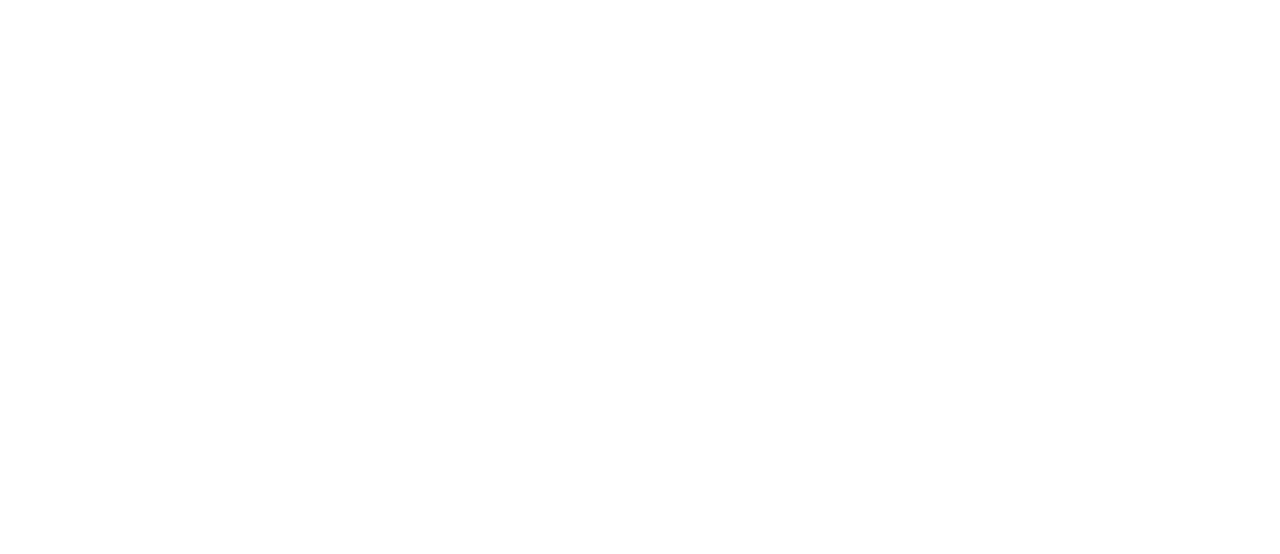
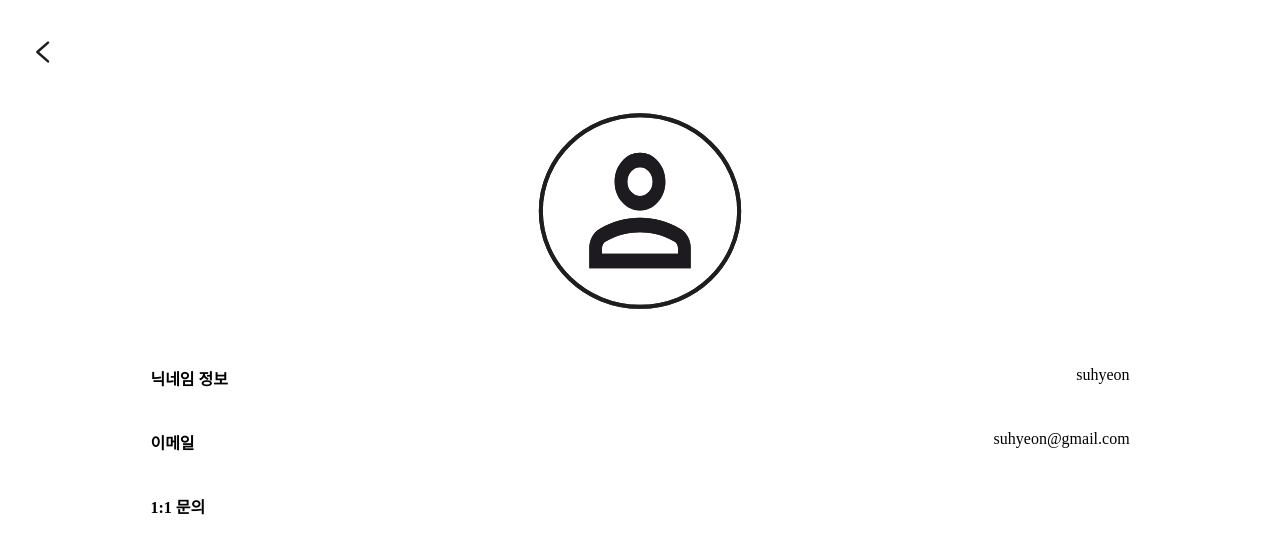
Before and after one commit to dusskdus/calen-do_FE, a React (Create React App) app in the folder calendo-fe/: page /mypage in a window 1280 px wide. Before the commit this address had no page. Shown: the top 554 px of the page. Built offline with nearby package versions, Linux system fonts and the light colour scheme.

Commit message:
feature: 마이페이지 UI 구현 완료

```diff
--- a/calendo-fe/src/Routes.js
+++ b/calendo-fe/src/Routes.js
@@ -5,6 +5,8 @@
 import WholeSchedule from "./pages/WholeSchedule"; // 로그인 성공 시 이동할 페이지 import
 import Home from "./pages/home/Home"; // 기존 Home 페이지
 import { InvitePage } from "./pages/invite/InvitePage";
+import MyPage from "./pages/MyPage";
+
 
 
 const Router = () => {
@@ -12,10 +14,11 @@
         <BrowserRouter>
             <div>
                 <Routes>
-                    <Route path="/" element={<Login />} /> {/* 기본 경로는 로그인 페이지 */}
+                    <Route path="/" element={<WholeSchedule />} /> {/* 기본 경로는 로그인 페이지 */}
                     <Route path="/whole-schedule" element={<WholeSchedule />} /> {/* 로그인 성공 시 이동할 페이지 */}
                     <Route path="/home" element={<Home />} /> {/* 기존 Home 페이지는 /home 경로로 이동 */}
                     <Route path="/invite" element={<InvitePage />} />
+                    <Route path="/mypage" element={<MyPage />} />
                 </Routes>
             </div>
         </BrowserRouter>
--- /dev/null
+++ b/calendo-fe/src/pages/MyPage.jsx
@@ -0,0 +1,46 @@
+import React from "react";
+import { useNavigate } from "react-router-dom";
+import "../styles/MyPage.css";
+import bigprofileIcon from "../assets/images/bigprofile.svg"; // 기본 프로필 아이콘
+import { FaArrowLeft } from "react-icons/fa"; // 뒤로 가기 아이콘
+import backIcon from "../assets/images/backicon.svg";
+
+const MyPage = () => {
+  const navigate = useNavigate();
+
+  return (
+    <div className="mypage-container">
+      {/* 상단 네비게이션 */}
+      <div className="mypage-header">
+        <img src={backIcon} className="back-icon" onClick={() => navigate(-1)} />
+      </div>
+
+      {/* 프로필 영역 */}
+      <div className="profile-section">
+        <div className="profile-container">
+          <img src={bigprofileIcon} alt="프로필 아이콘" className="profile-icon" />
+        </div>
+      </div>
+
+      {/* 유저 정보 */}
+      <div className="user-info">
+        <div className="info-row">
+          <span className="info-label">닉네임 정보</span>
+          <span className="info-value">suhyeon</span>
+        </div>
+
+        <div className="info-row">
+          <span className="info-label">이메일</span>
+          <span className="info-value">suhyeon@gmail.com</span>
+        </div>
+      </div>
+
+      {/* 1:1 문의 */}
+      <div className="inquiry-section">
+        <span className="inquiry-label">1:1 문의</span>
+      </div>
+    </div>
+  );
+};
+
+export default MyPage;
--- a/calendo-fe/src/pages/WholeSchedule.jsx
+++ b/calendo-fe/src/pages/WholeSchedule.jsx
@@ -1,6 +1,7 @@
 import React, { useState } from "react";
 import Calendar from "react-calendar";
 import "react-calendar/dist/Calendar.css";
+import { useNavigate } from "react-router-dom";
 import Modal from "react-modal";
 import { FaUser, FaBell, FaCog, FaPlus, FaTrash, FaCheckCircle, FaTimes, FaClock, FaFileAlt } from "react-icons/fa";
 import "../styles/WholeSchedule.css";
@@ -20,6 +21,7 @@
 Modal.setAppElement("#root");
 
 const WholeSchedule = () => {
+  const navigate = useNavigate();
   const [events, setEvents] = useState({});
   const [todoLists, setTodoLists] = useState({});
   const [isModalOpen, setIsModalOpen] = useState(false);
@@ -312,7 +314,7 @@
           <img src={alertIcon} className="icon" />
           <img src={addProjectIcon} className="icon" onClick={openProjectModal} />
           <img src={timeIcon} className="icon" />
-          <img src={profileIcon} className="icon" />
+          <img src={profileIcon} className="icon" onClick={() => navigate("/mypage")} />
 
         </div>
       </div>
--- /dev/null
+++ b/calendo-fe/src/styles/MyPage.css
@@ -0,0 +1,72 @@
+/* 전체 페이지 컨테이너 */
+.mypage-container {
+    width: 100%;
+    height: 100vh;
+    background-color: white;
+    display: flex;
+    flex-direction: column;
+    align-items: center;
+    padding: 20px;
+    box-sizing: border-box;
+}
+
+/* 상단 네비게이션 바 */
+.mypage-header {
+    width: 100%;
+    display: flex;
+    align-items: center;
+    justify-content: flex-start;
+    padding: 10px 0;
+}
+
+/* 뒤로 가기 아이콘 */
+.back-icon {
+    font-size: 20px;
+    cursor: pointer;
+}
+
+/* 프로필 섹션 */
+.profile-section {
+    display: flex;
+    justify-content: center;
+    align-items: center;
+    margin-top: 20px;
+}
+
+/* 프로필 컨테이너 */
+.profile-container {
+    position: relative;
+    display: flex;
+    justify-content: center;
+    align-items: center;
+}
+
+/* 유저 정보 섹션 */
+.user-info {
+    width: 80%;
+    margin-top: 40px;
+    display: flex;
+    flex-direction: column;
+    gap: 40px; /* ✅ 모든 항목 간 간격을 동일하게 조정 */
+}
+
+/* 정보 줄 */
+.info-row {
+    display: flex;
+    justify-content: space-between;
+    font-size: 16px;
+}
+
+/* 정보 라벨 */
+.info-label {
+    font-weight: bold;
+}
+
+/* 1:1 문의 */
+.inquiry-section {
+    width: 80%;
+    margin-top: 40px; /* ✅ 유저 정보와 동일한 간격으로 조정 */
+    font-size: 16px;
+    font-weight: bold;
+    cursor: pointer;
+}
```
Also changed, not shown: calendo-fe/src/assets/images/backicon.svg (added), calendo-fe/src/assets/images/bigprofile.svg (added).
